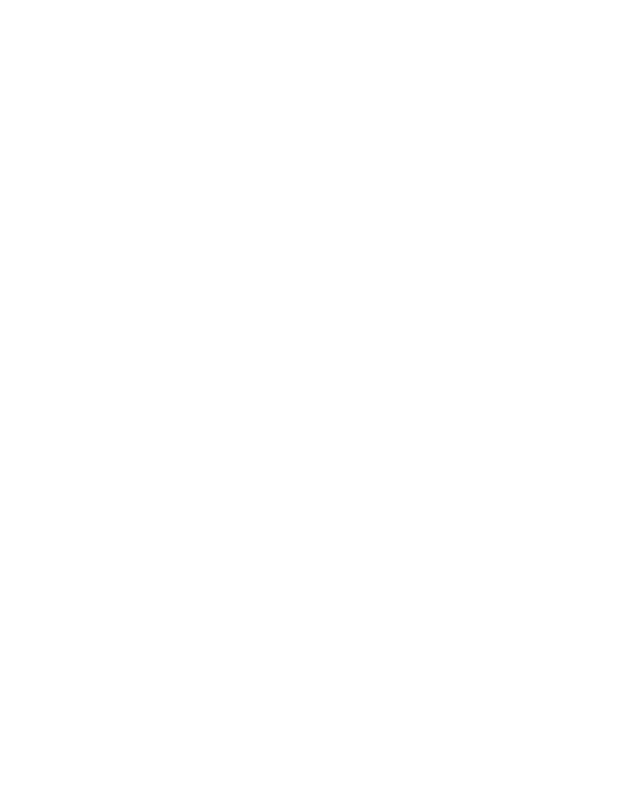
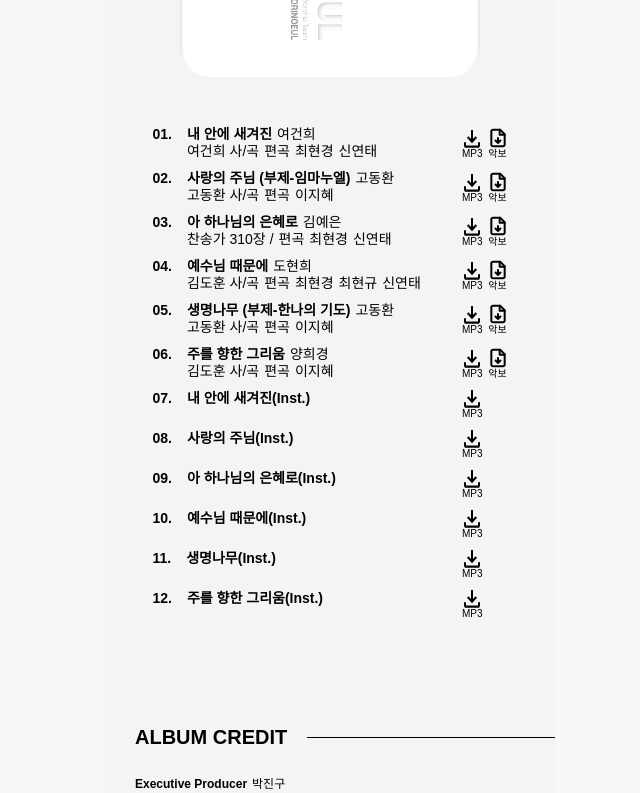
Before and after one commit to rninzi/sorinoeul, a React (Create React App) app: page / in a window 1280 px wide. Shown: the part 1200-1993 px from the top of the page, without its empty margins (310-950 px from the left). Before the commit the page ends 1067 px from the top, so only its background shows below. Built offline with nearby package versions, Linux system fonts and the light colour scheme; a web font is replaced by a local one.

Commit message:
feat: 메인페이지에 트랙리스트, 앨범 크레딧 컴포넌트 추가

```diff
--- a/src/pages/MainPage.tsx
+++ b/src/pages/MainPage.tsx
@@ -1,12 +1,16 @@
 import styled from 'styled-components';
 import { GreetingBox } from '../components/main/GreetingBox';
 import { IntroductionBox } from '../components/main/IntroductionBox';
+import { TrackListBox } from '../components/main/TrackListBox';
+import { AlbumCredit } from '../components/main/AlbumCredit';
 
 export const MainPage = () => {
   return (
     <Container>
       <GreetingBox />
       <IntroductionBox />
+      <TrackListBox />
+      <AlbumCredit />
     </Container>
   );
 };
```
